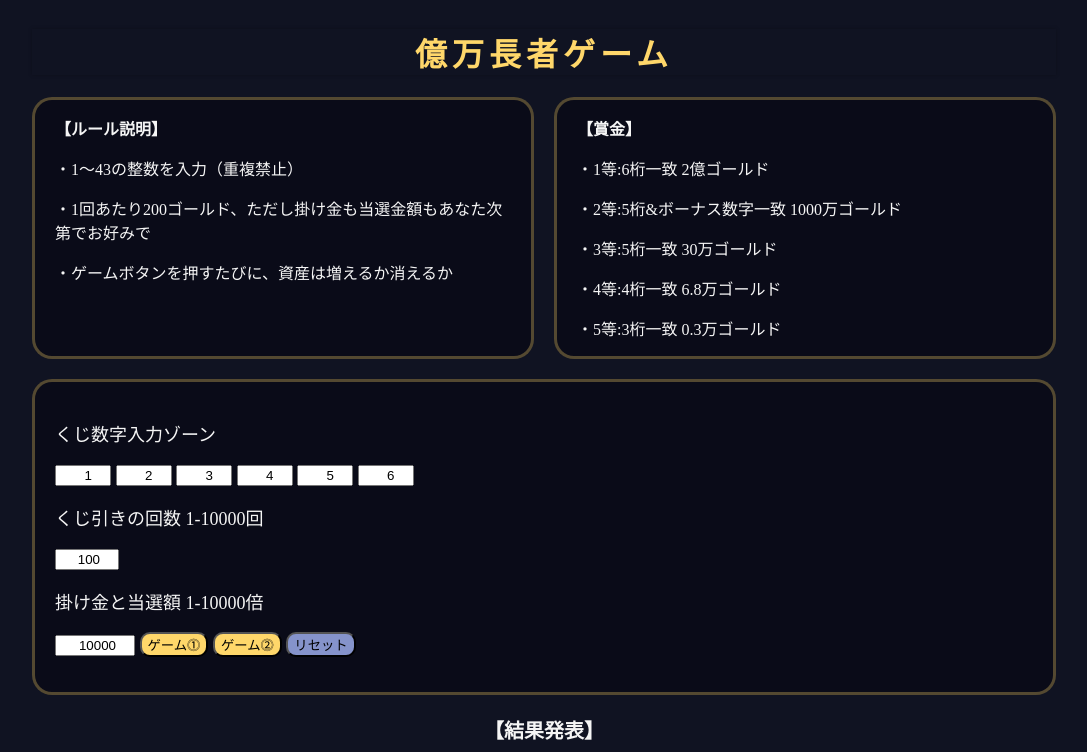
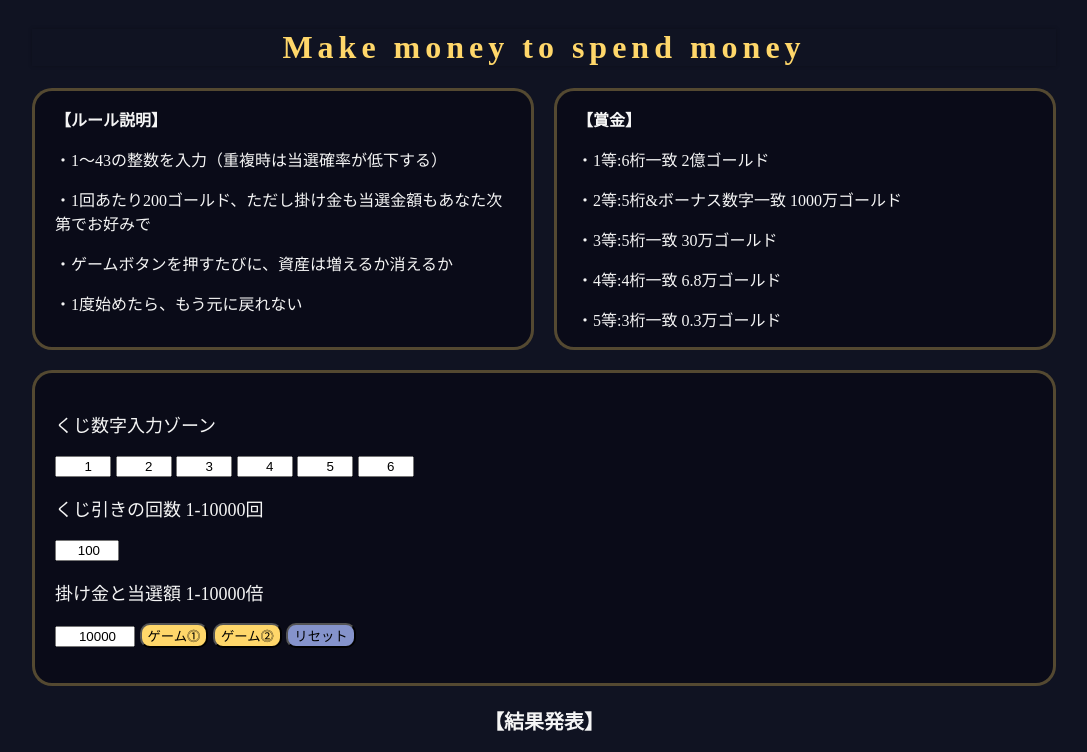
Before and after one commit to TSAT08Ryuma/kadai03_memo, a plain HTML site: page index.html in a window 1280 px wide. Shown: the top 752 px of the page, without its empty margins (96-1183 px from the left). Drawn offline with nearby package versions, Linux system fonts and the light colour scheme.

Commit message:
いったん完成

```diff
--- a/index.html
+++ b/index.html
@@ -12,16 +12,17 @@
     <!-- タイトル部分 -->
     <div class="header">
         <div class="title1">
-            <h1 class="title2">億万長者ゲーム</h1>
+            <h1 class="title2">Make money to spend money</h1>
         </div>
     </div>
     <!-- 上部のルール説明 -->
     <div class="rule">
         <div class="rule1">
             <p class="rule3">【ルール説明】</p>
-            <p>・1～43の整数を入力（重複禁止）</p>
+            <p>・1～43の整数を入力（重複時は当選確率が低下する）</p>
             <p>・1回あたり200ゴールド、ただし掛け金も当選金額もあなた次第でお好みで</p>
             <p>・ゲームボタンを押すたびに、資産は増えるか消えるか</p>
+            <p>・1度始めたら、もう元に戻れない</p>
         </div>
         <div class="rule2">
             <p class="rule3">【賞金】</p>
@@ -34,6 +35,8 @@
     </div>
     <!-- 中部の入力ゾーン -->
     <div class="input1">
+        <!-- <p>あなたの保有ゴールド</p>
+        <input type="number" name="" id="num_asset" min="1" max="1000000000000000" oninput="" value="1000000"> -->
         <p>くじ数字入力ゾーン</p>
         <input type="number" name="" id="num0" min="1" max="43" oninput="limit()" value="1">
         <input type="number" name="" id="num1" min="1" max="43" oninput="limit()" value="2">
```
